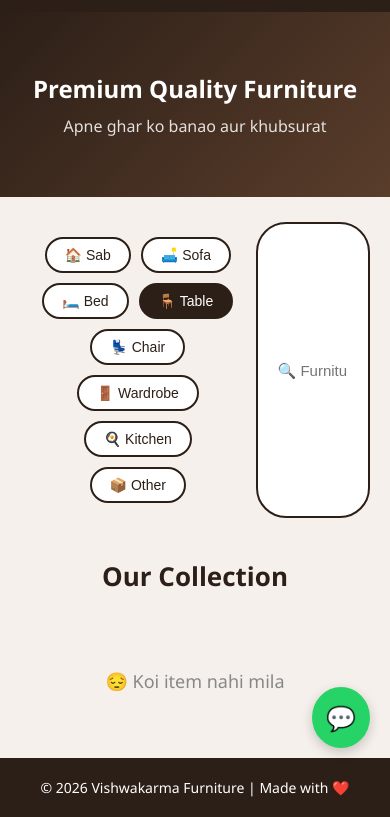
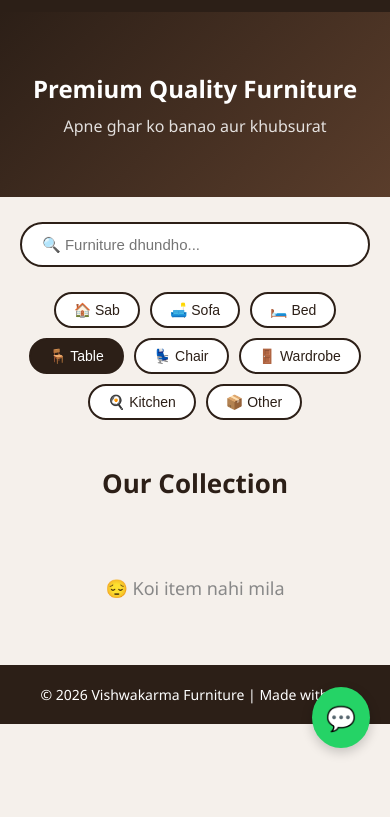
Before and after one commit to shivamvishvkarma62-svg/furniture-pro, a website: page public/index.html in a window 390 px wide. Both pictures are taken after a click on the button "🪑 Table". Shown: the part 76-893 px from the top of the page. After the commit the page ends 844 px from the top, so only its background shows below. Drawn offline with Linux system fonts and the light colour scheme; no server answers.

Commit message:
fixed mobile layout and fullscreen image

```diff
--- a/public/index.html
+++ b/public/index.html
@@ -17,7 +17,6 @@
             background: #f5f0eb;
             color: #2c1f17;
         }
-        /* HEADER */
 
         header {
             background: #2c1f17;
@@ -39,7 +38,6 @@
             font-size: 13px;
             opacity: 0.85;
         }
-        /* HERO */
 
         .hero {
             background: linear-gradient(135deg, #2c1f17, #5a3d2b);
@@ -57,7 +55,7 @@
             font-size: 16px;
             opacity: 0.85;
         }
-        /* SEARCH BAR */
+        /* SEARCH */
 
         .search-bar {
             display: flex;
@@ -74,7 +72,32 @@
             font-size: 15px;
             outline: none;
         }
-        /* SECTION TITLE */
+        /* FILTER BUTTONS */
+
+        .filter-wrap {
+            display: flex;
+            justify-content: center;
+            flex-wrap: wrap;
+            gap: 10px;
+            padding: 15px 20px;
+        }
+
+        .filter-btn {
+            background: white;
+            color: #2c1f17;
+            border: 2px solid #2c1f17;
+            padding: 8px 18px;
+            border-radius: 25px;
+            cursor: pointer;
+            font-size: 14px;
+            transition: 0.3s;
+        }
+
+        .filter-btn:hover,
+        .filter-btn.active {
+            background: #2c1f17;
+            color: white;
+        }
 
         .section-title {
             text-align: center;
@@ -112,6 +135,7 @@
             width: 100%;
             height: 180px;
             object-fit: cover;
+            cursor: pointer;
         }
 
         .card-body {
@@ -128,7 +152,6 @@
             font-size: 13px;
             color: #888;
         }
-        /* NO ITEMS */
 
         .no-items {
             text-align: center;
@@ -137,7 +160,6 @@
             font-size: 18px;
             grid-column: 1 / -1;
         }
-        /* FOOTER */
 
         footer {
             background: #2c1f17;
@@ -146,7 +168,6 @@
             padding: 20px;
             font-size: 14px;
         }
-        /* WHATSAPP */
 
         .whatsapp {
             position: fixed;
@@ -161,38 +182,7 @@
             box-shadow: 0 4px 12px rgba(0, 0, 0, 0.2);
             z-index: 999;
         }
-        /* MOBILE */
-
-        @media (max-width: 600px) {
-            .hero h2 {
-                font-size: 24px;
-            }
-            header {
-                text-align: center;
-                justify-content: center;
-            }
-            #items {
-                padding: 15px;
-                gap: 15px;
-            }
-        }
-
-        .filter-btn {
-            background: white;
-            color: #2c1f17;
-            border: 2px solid #2c1f17;
-            padding: 8px 18px;
-            border-radius: 25px;
-            cursor: pointer;
-            font-size: 14px;
-            transition: 0.3s;
-        }
-
-        .filter-btn:hover,
-        .filter-btn.active {
-            background: #2c1f17;
-            color: white;
-        }
+        /* MODAL */
 
         .modal {
             display: none;
@@ -225,23 +215,32 @@
             color: white;
             font-size: 40px;
             cursor: pointer;
+            z-index: 10000;
         }
 
-        .card img {
-            cursor: pointer;
+        @media (max-width: 600px) {
+            .hero h2 {
+                font-size: 24px;
+            }
+            header {
+                text-align: center;
+                justify-content: center;
+            }
+            #items {
+                padding: 15px;
+                gap: 15px;
+            }
         }
     </style>
 </head>
 
 <body>
 
-    <!-- HEADER -->
     <header>
         <h1>🪑 Vishwakarma Furniture</h1>
         <p>📞 +91 7024893242 &nbsp;|&nbsp; +91 7898434769</p>
     </header>
 
-    <!-- HERO -->
     <div class="hero">
         <h2>Premium Quality Furniture</h2>
         <p>Apne ghar ko banao aur khubsurat</p>
@@ -249,91 +248,78 @@
 
     <!-- SEARCH -->
     <div class="search-bar">
-        <div style="display:flex; justify-content:center; flex-wrap:wrap; gap:10px; padding:15px 20px;">
-            <button class="filter-btn active" onclick="filterCategory('all')">🏠 Sab</button>
-            <button class="filter-btn" onclick="filterCategory('Sofa')">🛋️ Sofa</button>
-            <button class="filter-btn" onclick="filterCategory('Bed')">🛏️ Bed</button>
-            <button class="filter-btn" onclick="filterCategory('Table')">🪑 Table</button>
-            <button class="filter-btn" onclick="filterCategory('Chair')">💺 Chair</button>
-            <button class="filter-btn" onclick="filterCategory('Wardrobe')">🚪 Wardrobe</button>
-            <button class="filter-btn" onclick="filterCategory('Kitchen')">🍳 Kitchen</button>
-            <button class="filter-btn" onclick="filterCategory('Other')">📦 Other</button>
-        </div>
         <input type="text" id="searchInput" placeholder="🔍 Furniture dhundho..." onkeyup="filterItems()">
     </div>
 
+    <!-- FILTER BUTTONS -->
+    <div class="filter-wrap">
+        <button class="filter-btn active" onclick="filterCategory('all', this)">🏠 Sab</button>
+        <button class="filter-btn" onclick="filterCategory('Sofa', this)">🛋️ Sofa</button>
+        <button class="filter-btn" onclick="filterCategory('Bed', this)">🛏️ Bed</button>
+        <button class="filter-btn" onclick="filterCategory('Table', this)">🪑 Table</button>
+        <button class="filter-btn" onclick="filterCategory('Chair', this)">💺 Chair</button>
+        <button class="filter-btn" onclick="filterCategory('Wardrobe', this)">🚪 Wardrobe</button>
+        <button class="filter-btn" onclick="filterCategory('Kitchen', this)">🍳 Kitchen</button>
+        <button class="filter-btn" onclick="filterCategory('Other', this)">📦 Other</button>
+    </div>
+
     <h2 class="section-title">Our Collection</h2>
-
-    <!-- ITEMS GRID -->
     <div id="items"></div>
 
-    <!-- FOOTER -->
     <footer>
         <p>© 2026 Vishwakarma Furniture | Made with ❤️</p>
     </footer>
 
-    <!-- WHATSAPP -->
     <a href="https://wa.me/917898434769" target="_blank" class="whatsapp">💬</a>
+
+    <!-- MODAL -->
+    <div class="modal" id="imageModal" onclick="closeModal()">
+        <span class="modal-close">✕</span>
+        <img id="modalImg" src="" alt="Furniture">
+    </div>
 
     <script>
         let allItems = [];
+        let activeCategory = 'all';
 
         fetch('/items')
             .then(res => res.json())
             .then(data => {
                 allItems = data;
                 renderItems(allItems);
-            })
-            .catch(err => console.error('Error:', err));
+            });
 
         function renderItems(items) {
             const container = document.getElementById('items');
             container.innerHTML = "";
-
             if (items.length === 0) {
                 container.innerHTML = `<div class="no-items">😔 Koi item nahi mila</div>`;
                 return;
             }
-
             items.forEach(item => {
                 container.innerHTML += `
                     <div class="card">
                         <img src="${item.image}" onclick="openModal('${item.image}')" onerror="this.src='https://via.placeholder.com/300x180?text=No+Image'">
                         <div class="card-body">
                             <h3>${item.name}</h3>
-                            <span>${item.category || 'Furniture'}</span>
+                            <span>${item.category || 'Other'}</span>
                         </div>
                     </div>`;
             });
         }
 
-        function filterItems() {
-            const query = document.getElementById('searchInput').value.toLowerCase();
-            const filtered = allItems.filter(item =>
-                item.name.toLowerCase().includes(query)
-            );
-            renderItems(filtered);
-        }
-        let activeCategory = 'all';
-
-        function filterCategory(category) {
+        function filterCategory(category, btn) {
             activeCategory = category;
-            document.querySelectorAll('.filter-btn').forEach(btn => {
-                btn.classList.remove('active');
-            });
-            event.target.classList.add('active');
-            let filtered = allItems;
-            if (category !== 'all') {
-                filtered = allItems.filter(item => item.category === category);
-            }
-            const query = document.getElementById('searchInput').value.toLowerCase();
-            if (query) {
-                filtered = filtered.filter(item => item.name.toLowerCase().includes(query));
-            }
-            renderItems(filtered);
+            document.querySelectorAll('.filter-btn').forEach(b => b.classList.remove('active'));
+            btn.classList.add('active');
+            applyFilters();
         }
 
         function filterItems() {
+            applyFilters();
+        }
+
+        function applyFilters() {
             const query = document.getElementById('searchInput').value.toLowerCase();
             let filtered = allItems;
             if (activeCategory !== 'all') {
@@ -353,14 +339,11 @@
             document.getElementById('imageModal').classList.remove('active');
             document.body.style.overflow = 'auto';
         }
+
         document.addEventListener('keydown', (e) => {
             if (e.key === 'Escape') closeModal();
         });
     </script>
-    <div class="modal" id="imageModal" onclick="closeModal()">
-        <span class="modal-close">✕</span>
-        <img id="modalImg" src="" alt="Furniture">
-    </div>
 
 </body>
 
```
